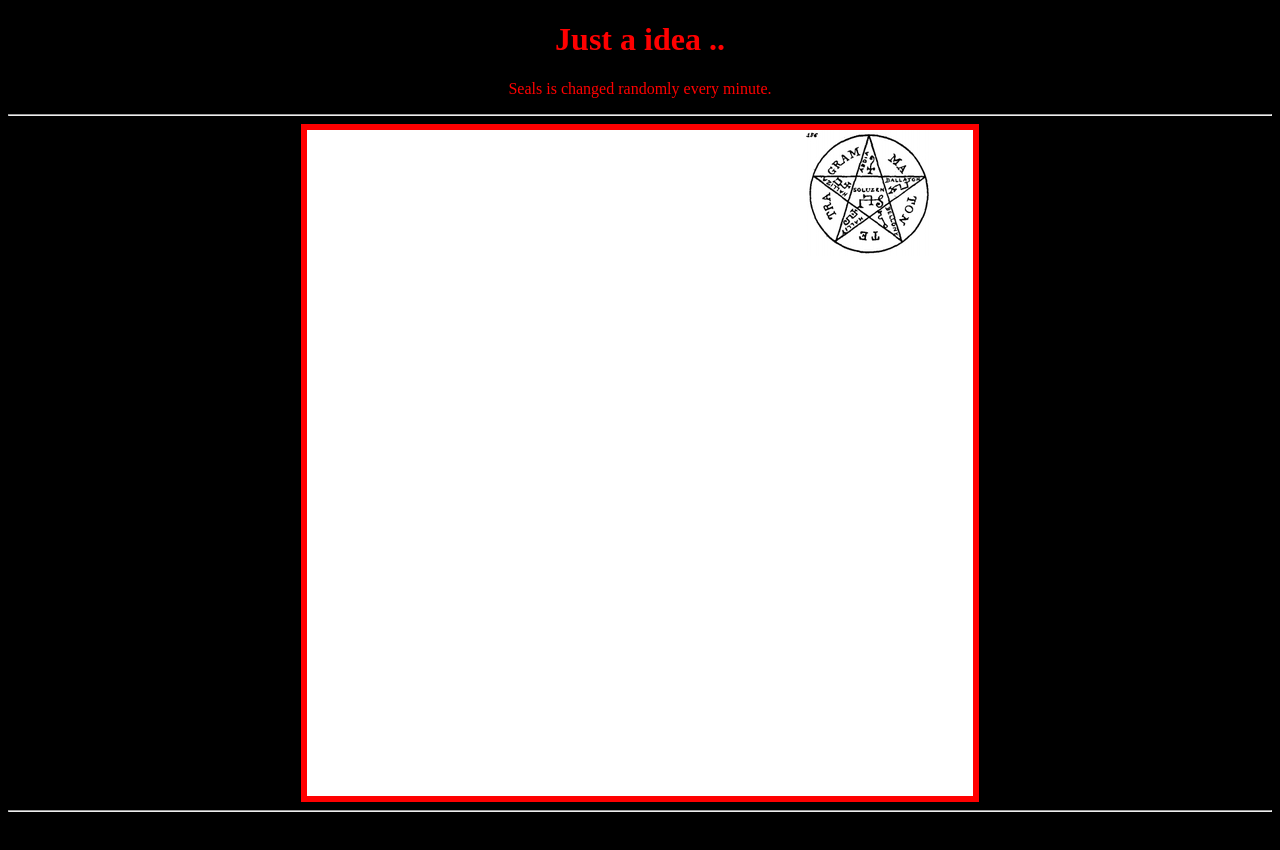
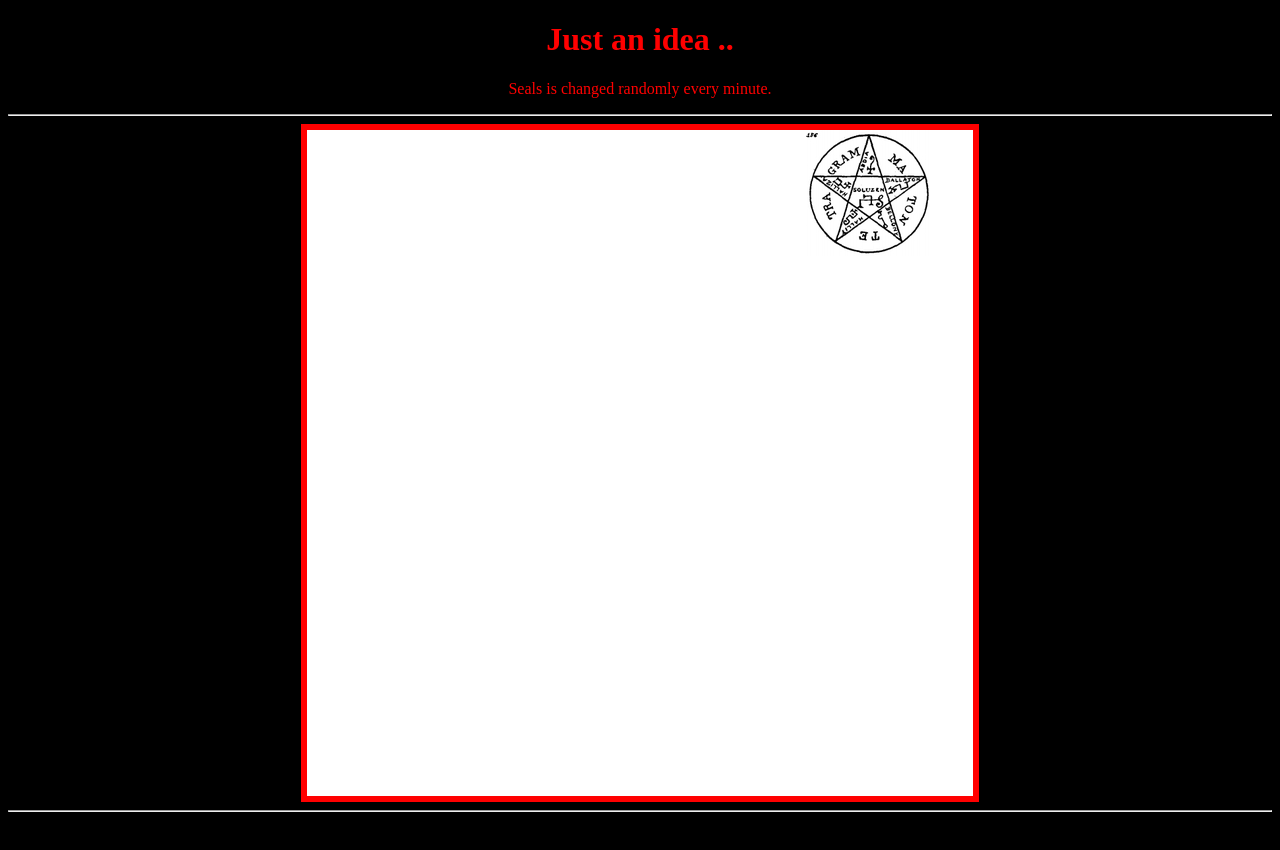
Before and after one commit to exgood/lkos, a website: page index.html in a window 1280 px wide. Shown: the top 850 px of the page. Drawn offline with Linux system fonts and the light colour scheme.

Commit message:
Edit .gitignore

```diff
--- a/index.html
+++ b/index.html
@@ -8,7 +8,7 @@
 </head>
 
 <body>
-    <h1>Just a idea ..</h1>
+    <h1>Just an idea ..</h1>
     <p>Seals is changed randomly every minute.</p>
     <hr/>
     <div class="container"></div>
```
Also changed, not shown: 1 other file.
